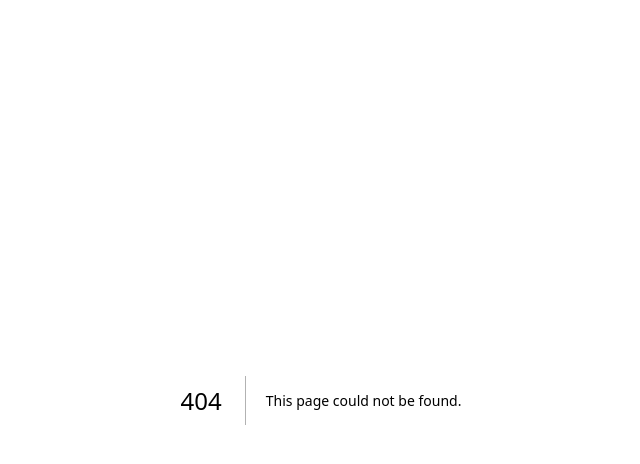
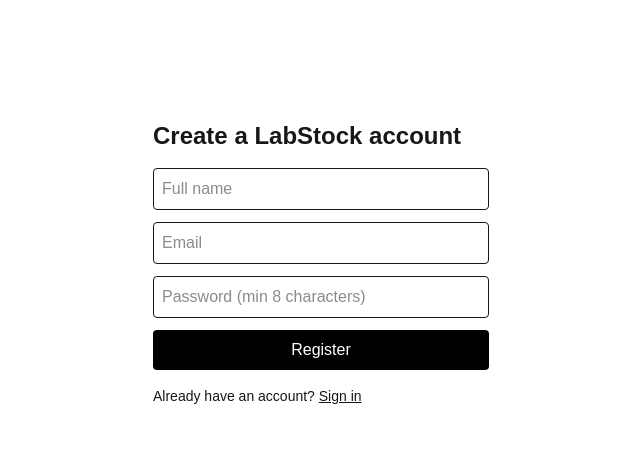
Before and after one commit to malik2808/labstock, a Next.js app: page /register in a window 1280 px wide. Before the commit this address had no page. Shown: the top 464 px of the page, without its empty margins (319-959 px from the left). Built offline with nearby package versions, Linux system fonts and the light colour scheme.

Commit message:
feat: add student registration page

```diff
--- a/app/login/page.tsx
+++ b/app/login/page.tsx
@@ -2,6 +2,7 @@
 import { useState } from "react";
 import { signIn } from "next-auth/react";
 import { useRouter } from "next/navigation";
+import Link from "next/link";
 
 export default function LoginPage() {
   const router = useRouter();
@@ -39,6 +40,12 @@ export default function LoginPage() {
         {error && <p className="text-sm text-red-600">{error}</p>}
         <button className="w-full rounded bg-black p-2 text-white">Sign in</button>
       </form>
+            <p className="text-sm">
+        New student?{" "}
+        <Link href="/register" className="underline">
+          Create an account
+        </Link>
+      </p>
     </main>
   );
 }
--- /dev/null
+++ b/app/register/page.tsx
@@ -0,0 +1,82 @@
+"use client";
+import { useState } from "react";
+import Link from "next/link";
+import { useRouter } from "next/navigation";
+
+export default function RegisterPage() {
+  const router = useRouter();
+  const [name, setName] = useState("");
+  const [email, setEmail] = useState("");
+  const [password, setPassword] = useState("");
+  const [error, setError] = useState("");
+  const [busy, setBusy] = useState(false);
+
+  async function onSubmit(e: React.FormEvent) {
+    e.preventDefault();
+    setError("");
+    setBusy(true);
+    try {
+      const res = await fetch("/api/register", {
+        method: "POST",
+        headers: { "Content-Type": "application/json" },
+        body: JSON.stringify({ name, email, password }),
+      });
+      if (res.status === 409) {
+        setError("That email is already registered");
+        return;
+      }
+      if (!res.ok) {
+        setError("Check your details. The password needs at least 8 characters");
+        return;
+      }
+      router.push("/login");
+    } finally {
+      setBusy(false);
+    }
+  }
+
+  return (
+    <main className="mx-auto mt-24 max-w-sm space-y-4 p-6">
+      <h1 className="text-2xl font-semibold">Create a LabStock account</h1>
+      <form onSubmit={onSubmit} className="space-y-3">
+        <input
+          className="w-full rounded border p-2"
+          placeholder="Full name"
+          value={name}
+          onChange={(e) => setName(e.target.value)}
+          required
+        />
+        <input
+          className="w-full rounded border p-2"
+          type="email"
+          placeholder="Email"
+          value={email}
+          onChange={(e) => setEmail(e.target.value)}
+          required
+        />
+        <input
+          className="w-full rounded border p-2"
+          type="password"
+          placeholder="Password (min 8 characters)"
+          value={password}
+          onChange={(e) => setPassword(e.target.value)}
+          minLength={8}
+          required
+        />
+        {error && <p className="text-sm text-red-600">{error}</p>}
+        <button
+          disabled={busy}
+          className="w-full rounded bg-black p-2 text-white disabled:opacity-50"
+        >
+          Register
+        </button>
+      </form>
+      <p className="text-sm">
+        Already have an account?{" "}
+        <Link href="/login" className="underline">
+          Sign in
+        </Link>
+      </p>
+    </main>
+  );
+}
```
